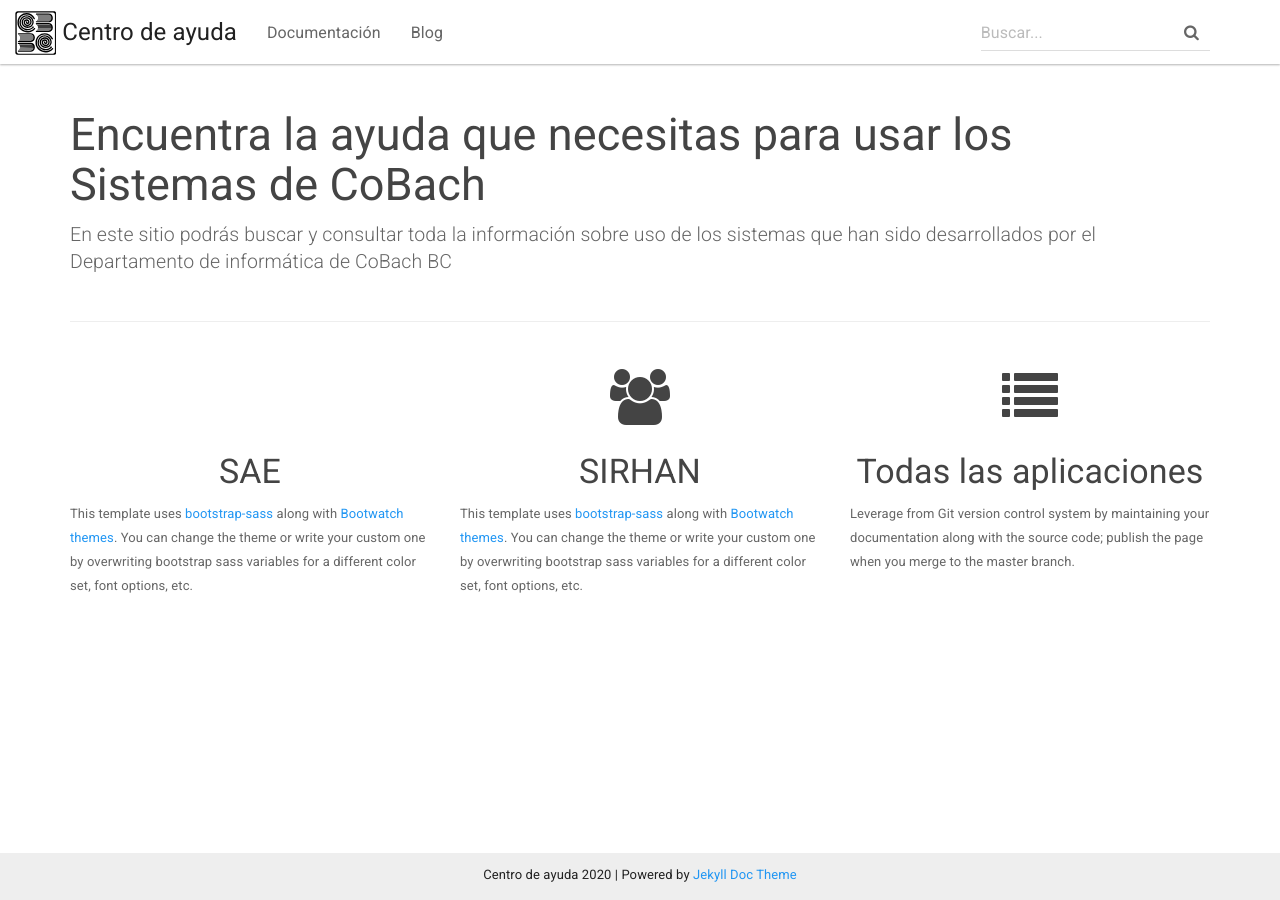
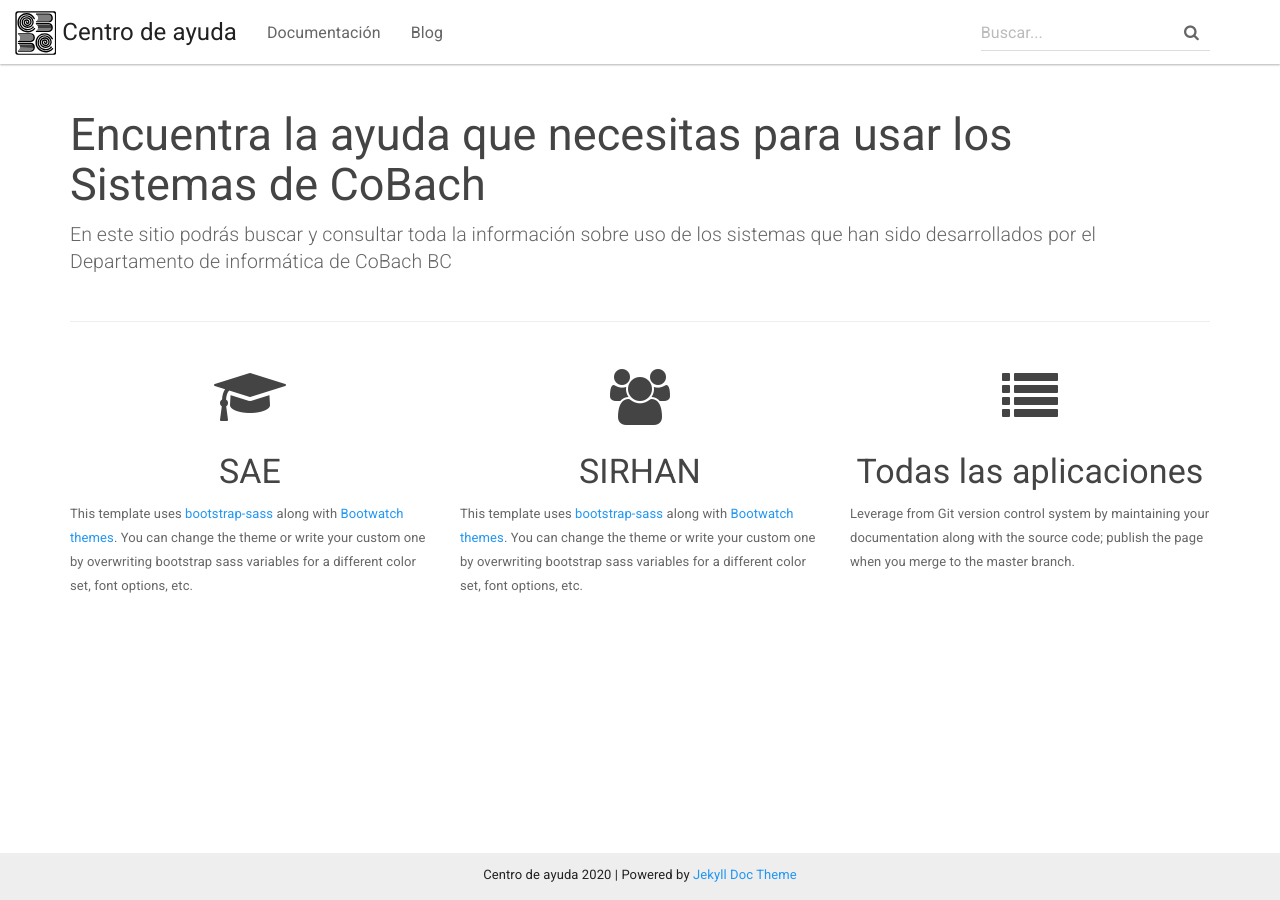
Before and after one commit to CoBachBC/centrodeayuda, a Jekyll site: the page built from docs/index.html, in a window 1280 px wide. Built offline with Jekyll 4.4.1, drawn with Linux system fonts in a browser that asks for light colours.

Commit message:
Update index.html

```diff
--- a/docs/index.html
+++ b/docs/index.html
@@ -12,7 +12,7 @@
     <hr>
     <div class="row">
         <div class="col-sm-4">
-            <h1 class="text-center"><i class="fa fa-school" aria-hidden="true"></i></h1>
+            <h1 class="text-center"><i class="fa fa-graduation-cap" aria-hidden="true"></i></h1>
             <h3 class="text-center">SAE</h3>
             <p>This template uses <a href="https://github.com/twbs/bootstrap-sass">bootstrap-sass</a> along with <a href="https://bootswatch.com/">Bootwatch themes</a>.
             You can change the theme or write your custom one by overwriting bootstrap sass variables for a different color set, font options, etc.</p>
```
